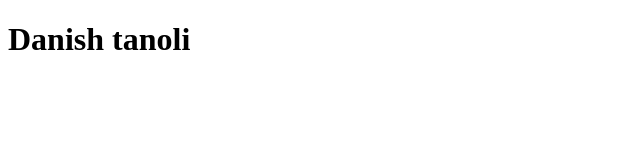
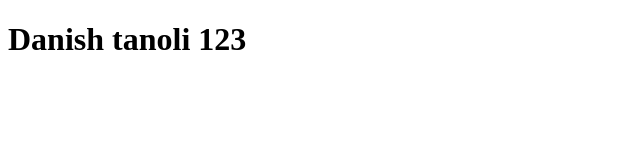
Before and after one commit to muhammad-danish1998/demo-cicd, a plain HTML site: page index.html in a window 1280 px wide. Shown: the full height of the page, 0-640 px from the left. Drawn offline with Linux system fonts and the light colour scheme.

Commit message:
update 2

```diff
--- a/index.html
+++ b/index.html
@@ -6,6 +6,6 @@
     <title>Document</title>
 </head>
 <body>
-    <h1>Danish tanoli</h1>
+    <h1>Danish tanoli 123</h1>
 </body>
 </html>
```
